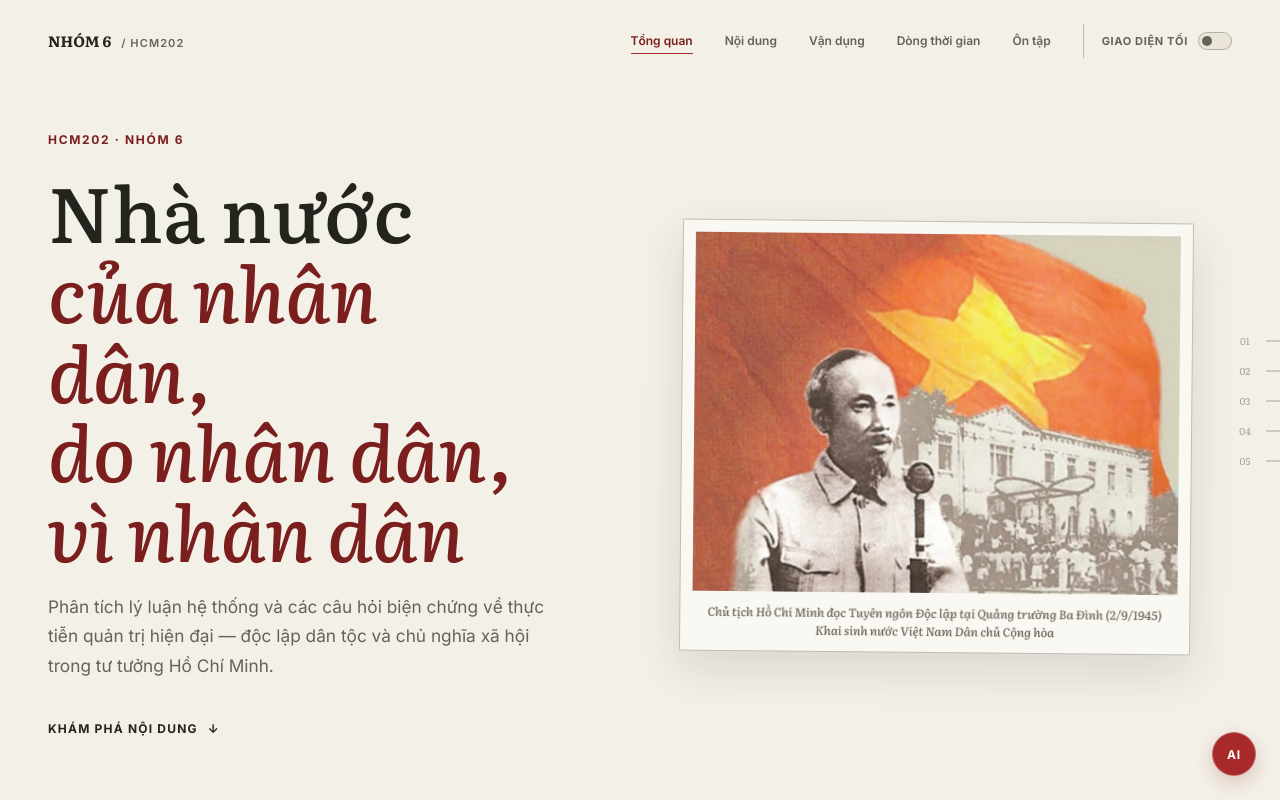
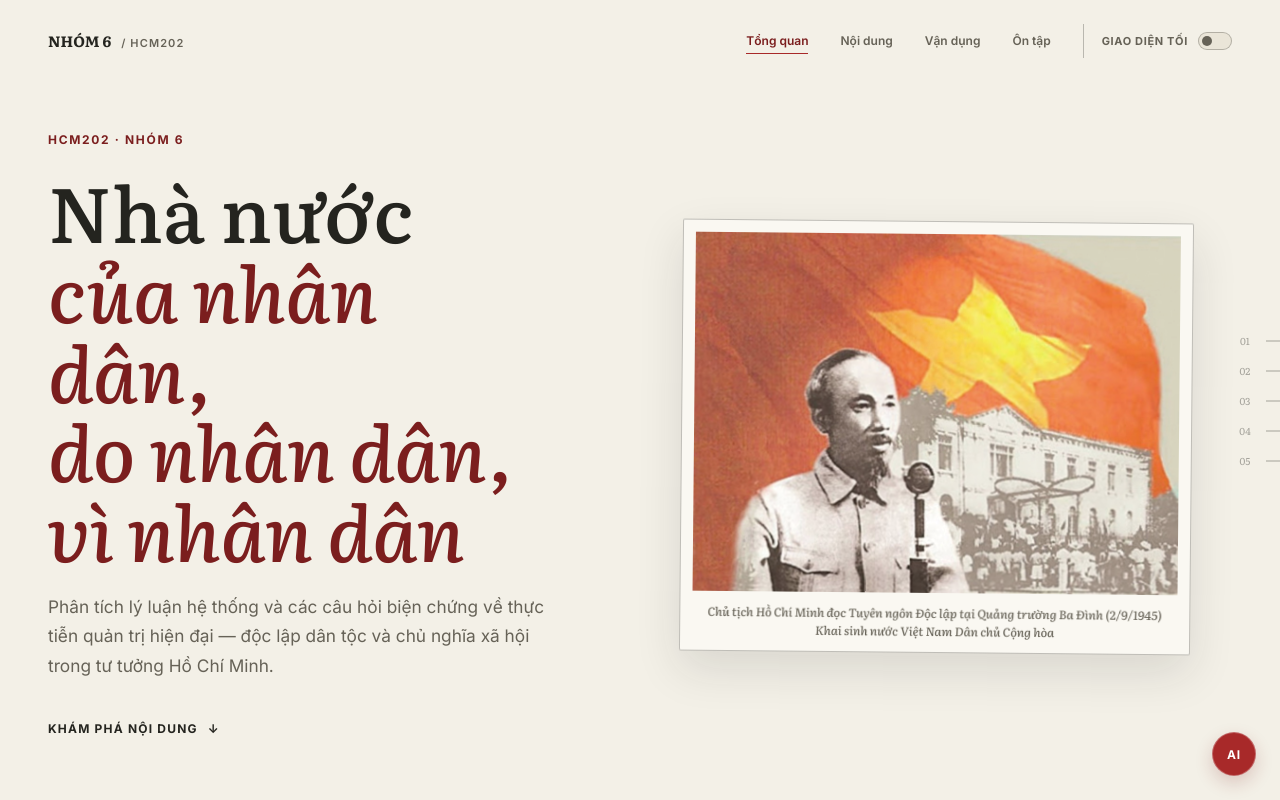
Before and after one commit to Phucpt05/Group-6---HCM202, a React (Vite) app: page / in a window 1280 px wide. Shown: the top 800 px of the page. Built offline with nearby package versions, Linux system fonts and the light colour scheme; no server answers.

Commit message:
feat: bo phan dong thoi gian tu lieu va cap nhat thanh dieu huong

```diff
--- a/src/HoChiMinhStateSlides.tsx
+++ b/src/HoChiMinhStateSlides.tsx
@@ -6,7 +6,6 @@ import { ContentIndex } from "./components/home/ContentIndex";
 import { ApplicationSection } from "./components/home/ApplicationSection";
 import { HeroSection } from "./components/home/HeroSection";
 import { OverviewSection } from "./components/home/OverviewSection";
-import { TimelineSection } from "./components/home/TimelineSection";
 import { Footer } from "./components/layout/Footer";
 import { Header } from "./components/layout/Header";
 import { SectionProgress } from "./components/layout/SectionProgress";
@@ -52,7 +51,6 @@ export default function HoChiMinhStateSlides() {
         <ContentIndex />
         {LEARNING_SECTIONS.map((section) => <ContentSection key={section.id} config={section} onOpenSource={openSource} />)}
         <ApplicationSection onOpenSource={openSource} />
-        <TimelineSection />
         <ReviewSection />
       </main>
       <Footer />
--- a/src/data/learningStructure.ts
+++ b/src/data/learningStructure.ts
@@ -103,8 +103,5 @@ export const PRIMARY_NAV = [
   { id: "tong-quan", label: "Tổng quan" },
   { id: "noi-dung", label: "Nội dung" },
   { id: "van-dung", label: "Vận dụng" },
-  { id: "dong-thoi-gian", label: "Dòng thời gian" },
   { id: "on-tap", label: "Ôn tập" }
 ];
-
-export const TIMELINE_SEGMENT_IDS = ["p151-1", "p151-2", "p152-1", "p153-1"];
```
